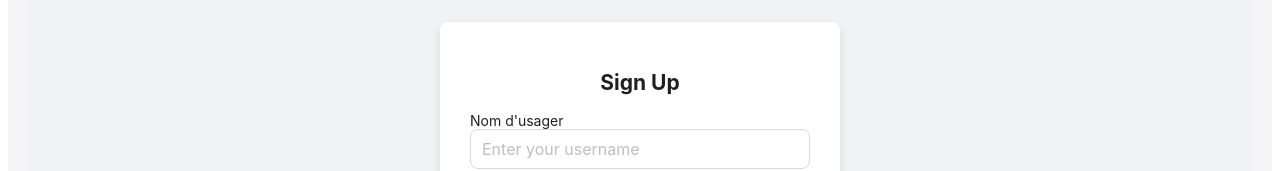
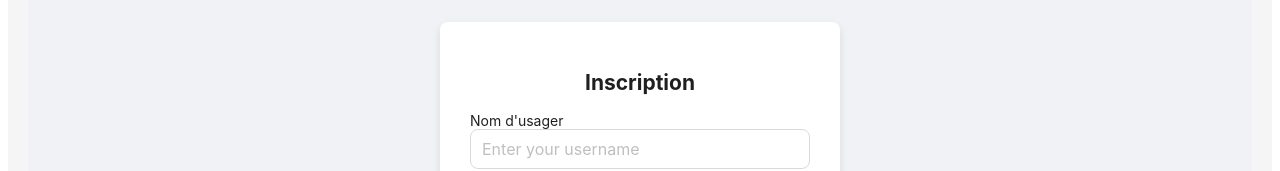
Before and after one commit to germainb/client-react, a React (Create React App) app: page /register in a window 1280 px wide. Shown: the part 149-320 px from the top of the page. Built offline with nearby package versions, Linux system fonts and the light colour scheme.

Commit message:
Francais4

```diff
--- a/src/components/Registration.jsx
+++ b/src/components/Registration.jsx
@@ -100,7 +100,7 @@ const Registration = () => {
     <RegisterContainer>
       <FormWrapper>
         <RegisterTitle>
-          <h2>Sign Up</h2>
+          <h2>Inscription</h2>
         </RegisterTitle>
         <Formik
           initialValues={{ name: "", email: "", password: "" }}
```
